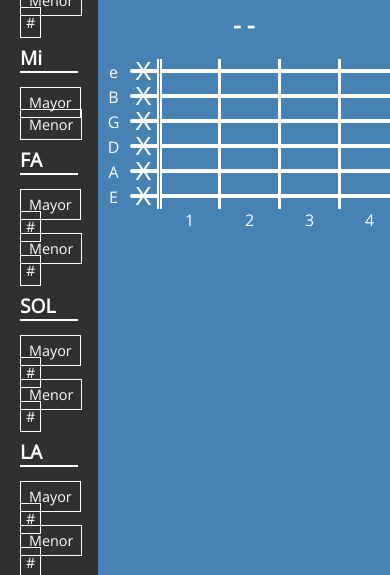
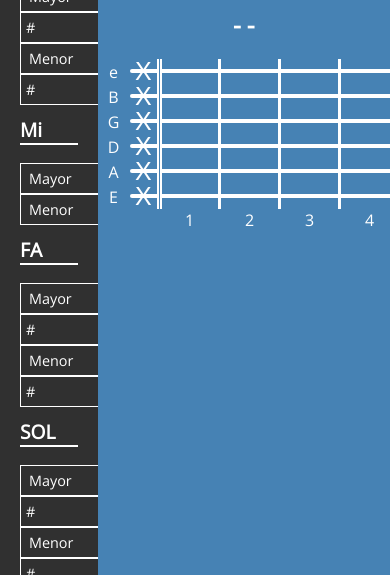
Before and after one commit to HeberArratia/guitar-chords, a website: page index.html in a window 390 px wide. Shown: the part 269-844 px from the top of the page. Drawn offline with nearby package versions, Linux system fonts and the light colour scheme; files that its build step writes are made by us from their sources.

Commit message:
modified main.scss

```diff
--- a/scss/tema/_main.scss
+++ b/scss/tema/_main.scss
@@ -127,10 +127,24 @@ body{
 		}
 		.btnsos{
 			padding: 5px 5px;
-			margin: 0;
+			//margin: 0;
 		}
 	}
 	#main-contenet{
 		min-width: 700px;
 	}
 }
+
+@media (max-width: 940px) {
+  #section-two {
+    h2{
+      border-bottom-style: none;
+    }
+    span{
+      display: block;
+      width: 140px;
+      margin-left: auto;
+      margin-right: auto;
+    }
+  }
+}
```
